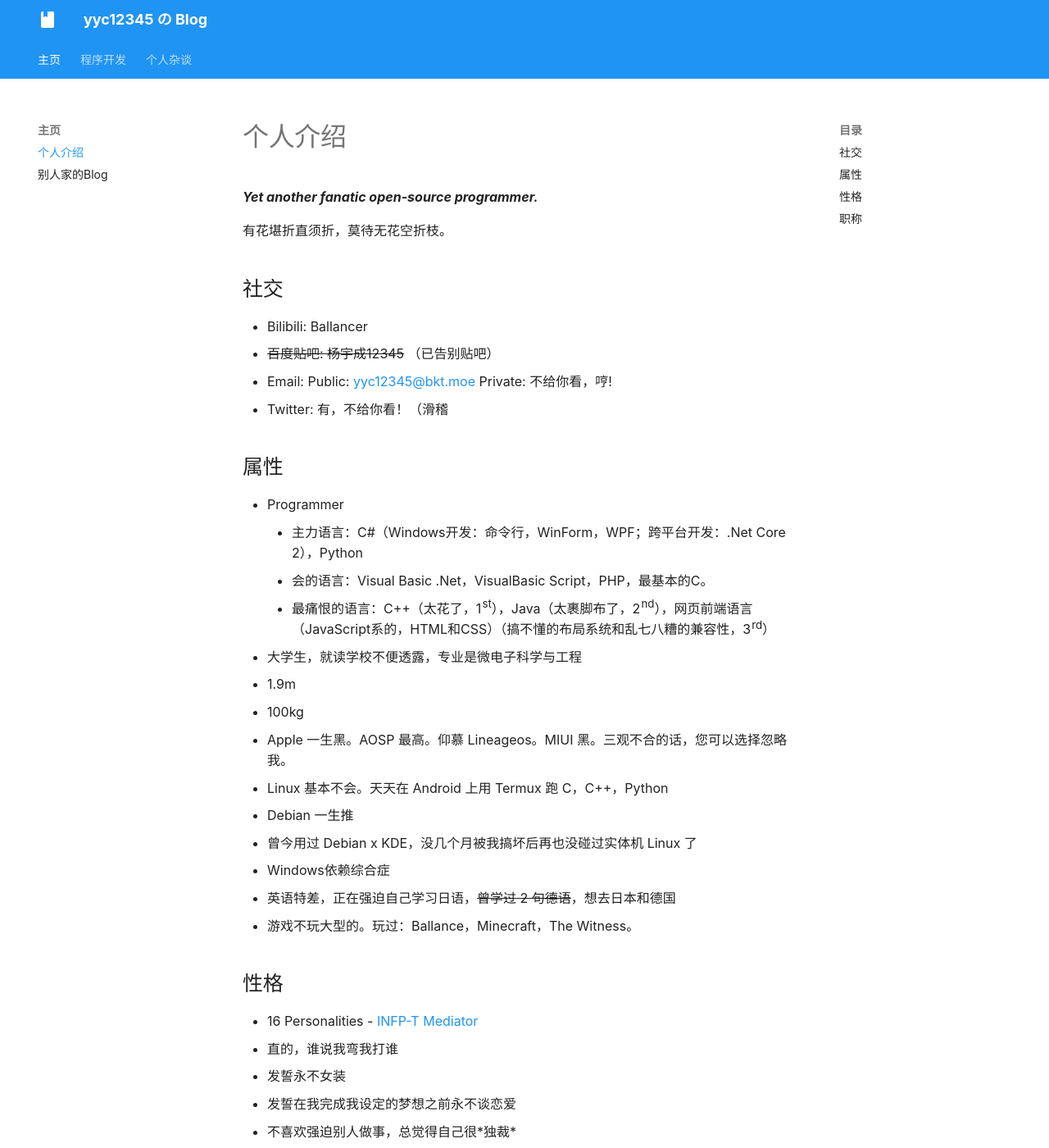
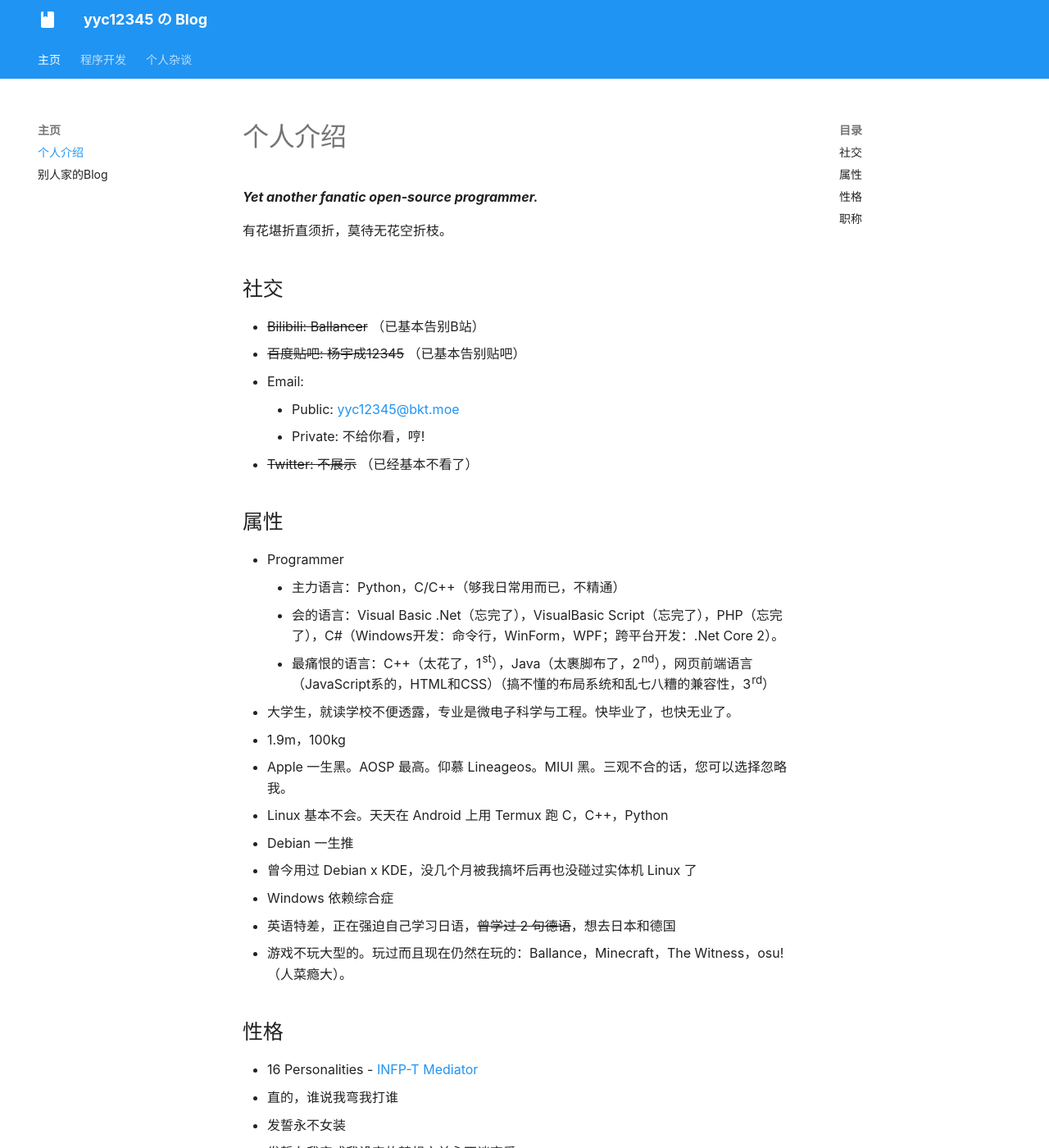
Before and after one commit to yyc12345/MyBlog, an MkDocs documentation site: the page built from docs/index.md, in a window 1280 px wide and 1400 px high. Shown: the whole window at 82% size. Built offline with MkDocs 1.6.1 and Material for MkDocs 9.7.7, drawn with Linux system fonts in a browser that asks for light colours.

```diff
--- a/docs/index.md
+++ b/docs/index.md
@@ -4,27 +4,28 @@
 
 ## 社交
 
-* Bilibili: Ballancer
-* ~~百度贴吧: 杨宇成12345~~ （已告别贴吧）
-* Email: Public: yyc12345@bkt.moe Private: 不给你看，哼!
-* Twitter: 有，不给你看！（滑稽
+* ~~Bilibili: Ballancer~~ （已基本告别B站）
+* ~~百度贴吧: 杨宇成12345~~ （已基本告别贴吧）
+* Email:
+    * Public: yyc12345@bkt.moe
+    * Private: 不给你看，哼!
+* ~~Twitter: 不展示~~ （已经基本不看了）
 
 ## 属性
 
 * Programmer
-    - 主力语言：C\#（Windows开发：命令行，WinForm，WPF；跨平台开发：.Net Core 2），Python
-    - 会的语言：Visual Basic .Net，VisualBasic Script，PHP，最基本的C。
+    - 主力语言：Python，C/C++（够我日常用而已，不精通）
+    - 会的语言：Visual Basic .Net（忘完了），VisualBasic Script（忘完了），PHP（忘完了），C\#（Windows开发：命令行，WinForm，WPF；跨平台开发：.Net Core 2）。
     - 最痛恨的语言：C++（太花了，1st），Java（太裹脚布了，2nd），网页前端语言（JavaScript系的，HTML和CSS）（搞不懂的布局系统和乱七八糟的兼容性，3rd）
-* 大学生，就读学校不便透露，专业是微电子科学与工程
-* 1.9m
-* 100kg
+* 大学生，就读学校不便透露，专业是微电子科学与工程。快毕业了，也快无业了。
+* 1.9m，100kg
 * Apple 一生黑。AOSP 最高。仰慕 Lineageos。MIUI 黑。三观不合的话，您可以选择忽略我。
 * Linux 基本不会。天天在 Android 上用 Termux 跑 C，C++，Python
 * Debian 一生推
 * 曾今用过 Debian x KDE，没几个月被我搞坏后再也没碰过实体机 Linux 了
-* Windows依赖综合症
+* Windows 依赖综合症
 * 英语特差，正在强迫自己学习日语，~~曾学过 2 句德语~~，想去日本和德国
-* 游戏不玩大型的。玩过：Ballance，Minecraft，The Witness。
+* 游戏不玩大型的。玩过而且现在仍然在玩的：Ballance，Minecraft，The Witness，osu!（人菜瘾大）。
 
 ## 性格
 
@@ -32,7 +33,7 @@
 * 直的，谁说我弯我打谁
 * 发誓永不女装
 * 发誓在我完成我设定的梦想之前永不谈恋爱
-* 不喜欢强迫别人做事，总觉得自己很*独裁*
+* 不喜欢强迫别人做事，总觉得自己很 *独裁*
 * 自黑，过谦
 * 不希望他人看见自己失败的一面
 * 恋旧
@@ -40,4 +41,4 @@
 ## 职称
 
 * Ballance Discord 群组建立者
-* BearKidsTeam <del>底层</del>群员
+* BearKidsTeam ~~底层~~ 群员
--- a/mkdocs.yml
+++ b/mkdocs.yml
@@ -13,6 +13,8 @@ nav:
         - '目录': 'program/main.md'
         - '20200202': 'program/20200202.md'
         - '20200704': 'program/20200704.md'
+        - '20210126': 'program/20210126.md'
+        - '20210227': 'program/20210227.md'
     - 个人杂谈:
         - '目录': 'diary/main.md'
         - '20200202-1': 'diary/20200202-1.md'
```
Also changed, not shown: docs/program/20210126.md (added, +88 -0 lines), docs/program/20210227.md (added, +61 -0 lines), docs/program/main.md (+2 -0 lines), docs/urls.md (+4 -4 lines).
